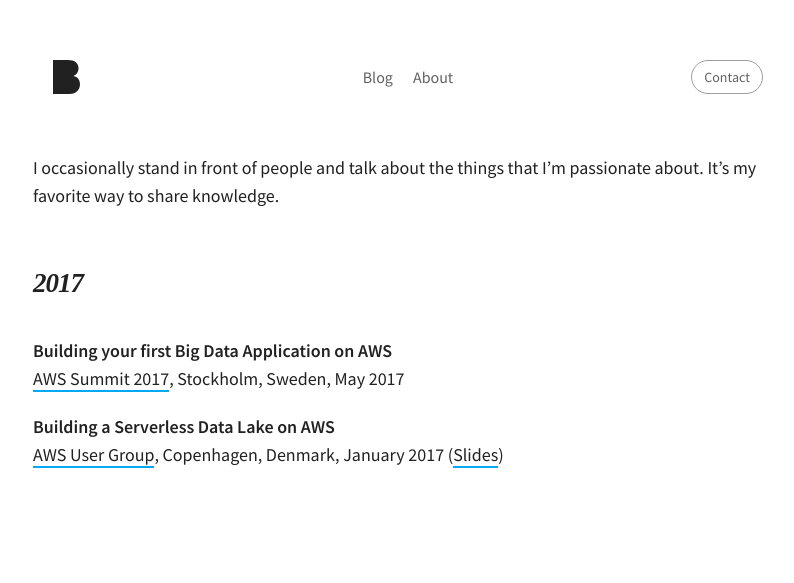
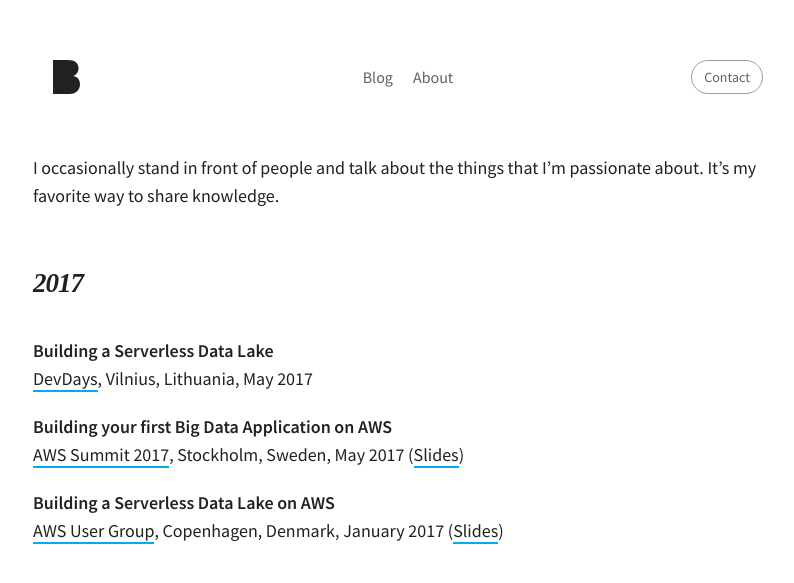
Before and after one commit to martinbuberl/martinbuberl.github.io, a Jekyll site: the page built from speaking.md, in a window 1280 px wide. Shown: the top 583 px of the page, without its empty margins (232-1026 px from the left). Built offline with Jekyll 4.4.1, drawn with Linux system fonts in a browser that asks for light colours; nearby versions of some CDN libraries; some web fonts are replaced.

Commit message:
Added DevDays and AWS Summit slides

```diff
--- a/speaking.md
+++ b/speaking.md
@@ -9,8 +9,11 @@ I occasionally stand in front of people and talk about the things that I'm passi
 
 <h2 id="2017" class="has-permalink">2017<a class="permalink" title="Permalink" href="#2017">#</a></h2>
 
+**Building a Serverless Data Lake**<br/>
+[DevDays](http://devdays.lt/), Vilnius, Lithuania, May 2017
+
 **Building your first Big Data Application on AWS**<br/>
-[AWS Summit 2017](https://aws.amazon.com/summits/stockholm/), Stockholm, Sweden, May 2017
+[AWS Summit 2017](https://aws.amazon.com/summits/stockholm/), Stockholm, Sweden, May 2017 ([Slides](https://docs.google.com/presentation/d/1Xf25X7TSbSDJgr2A-sdOJixml8WnSRAqrWqVl0LixEM/edit?usp=sharing))
 
 **Building a Serverless Data Lake on AWS**<br/>
 [AWS User Group](https://www.meetup.com/Copenhagen-AWS-User-Group/events/236413711/), Copenhagen, Denmark, January 2017 ([Slides](https://docs.google.com/a/martinbuberl.com/presentation/d/1K6kpmY-2RiMowEs-8jVmTxZuG42b4WvsBK1du6rSAnA/edit?usp=sharing))
```
